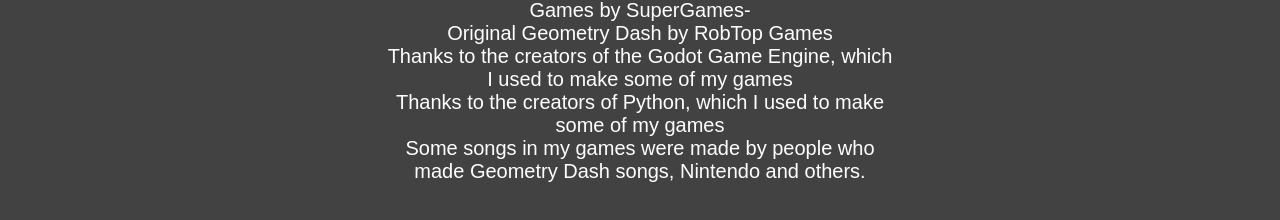
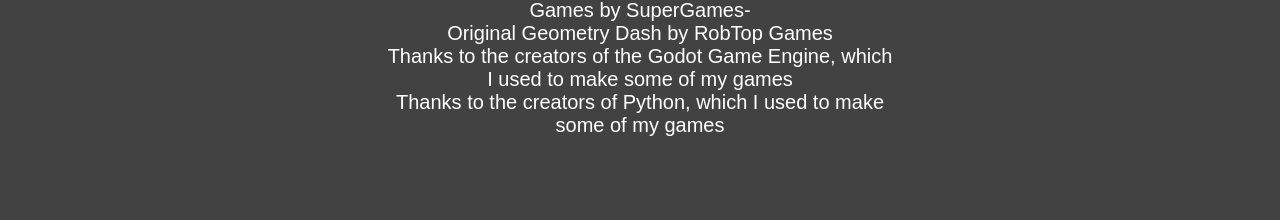
Before and after one commit to GameSupD/GameSupD.github.io, a plain HTML site: page about.html in a window 1280 px wide. Shown: the part 448-668 px from the top of the page. Drawn offline with Linux system fonts and the light colour scheme.

Commit message:
Update about.html

```diff
--- a/about.html
+++ b/about.html
@@ -123,10 +123,7 @@ body {font-family: Arial, Helvetica, sans-serif;}
   </p>
     <p style="padding: 0px; border: 0px solid white; width: 40%; font-size: 20px; color: white; margin: auto;">
     Thanks to the creators of Python, which I used to make some of my games
-  </p>
-    <p style="padding: 0px; border: 0px solid white; width: 40%; font-size: 20px; color: white; margin: auto;">
-    Some songs in my games were made by people who made Geometry Dash songs, Nintendo and others.
-  </p>
+    </p>
 </div>
 </body>
 </html>
```
